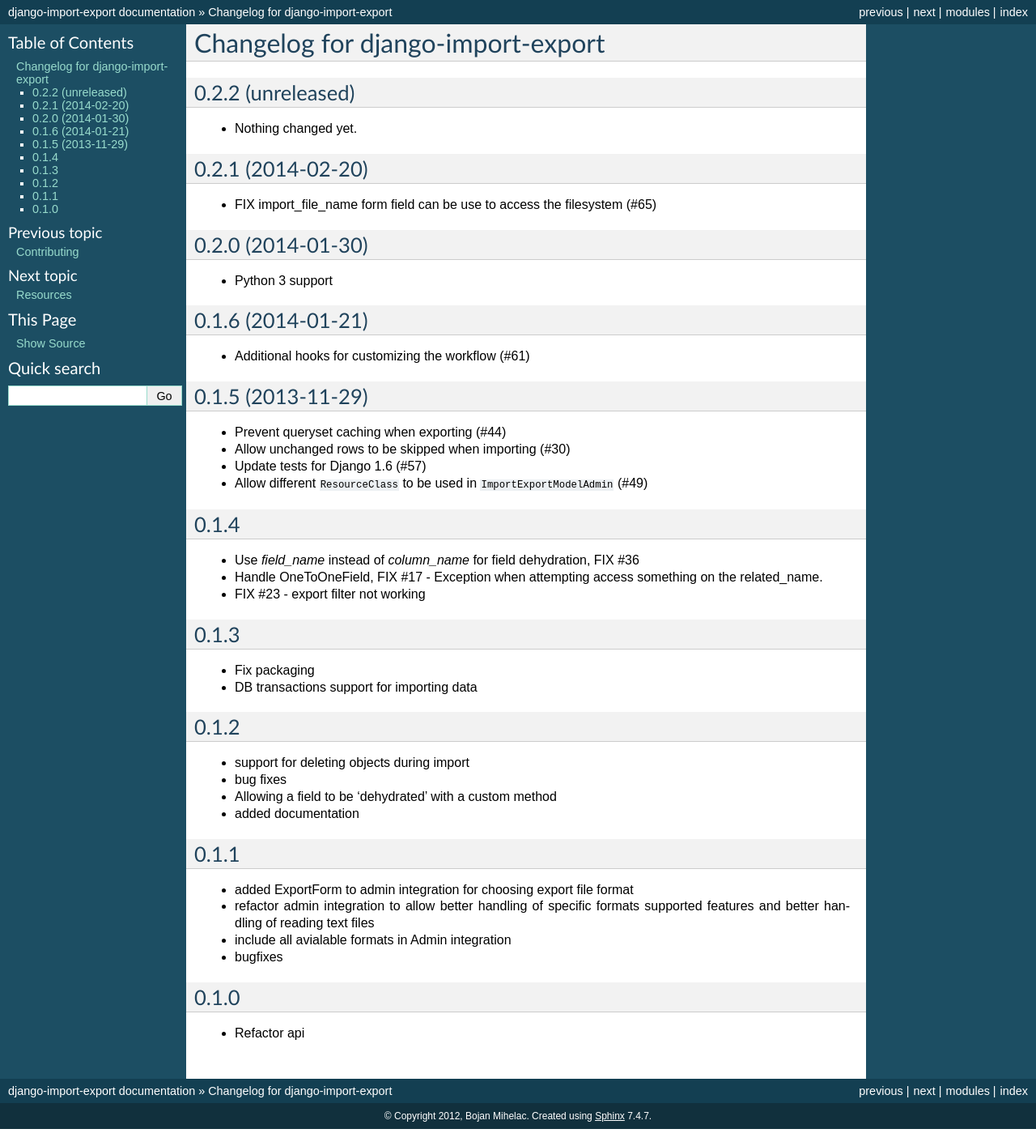
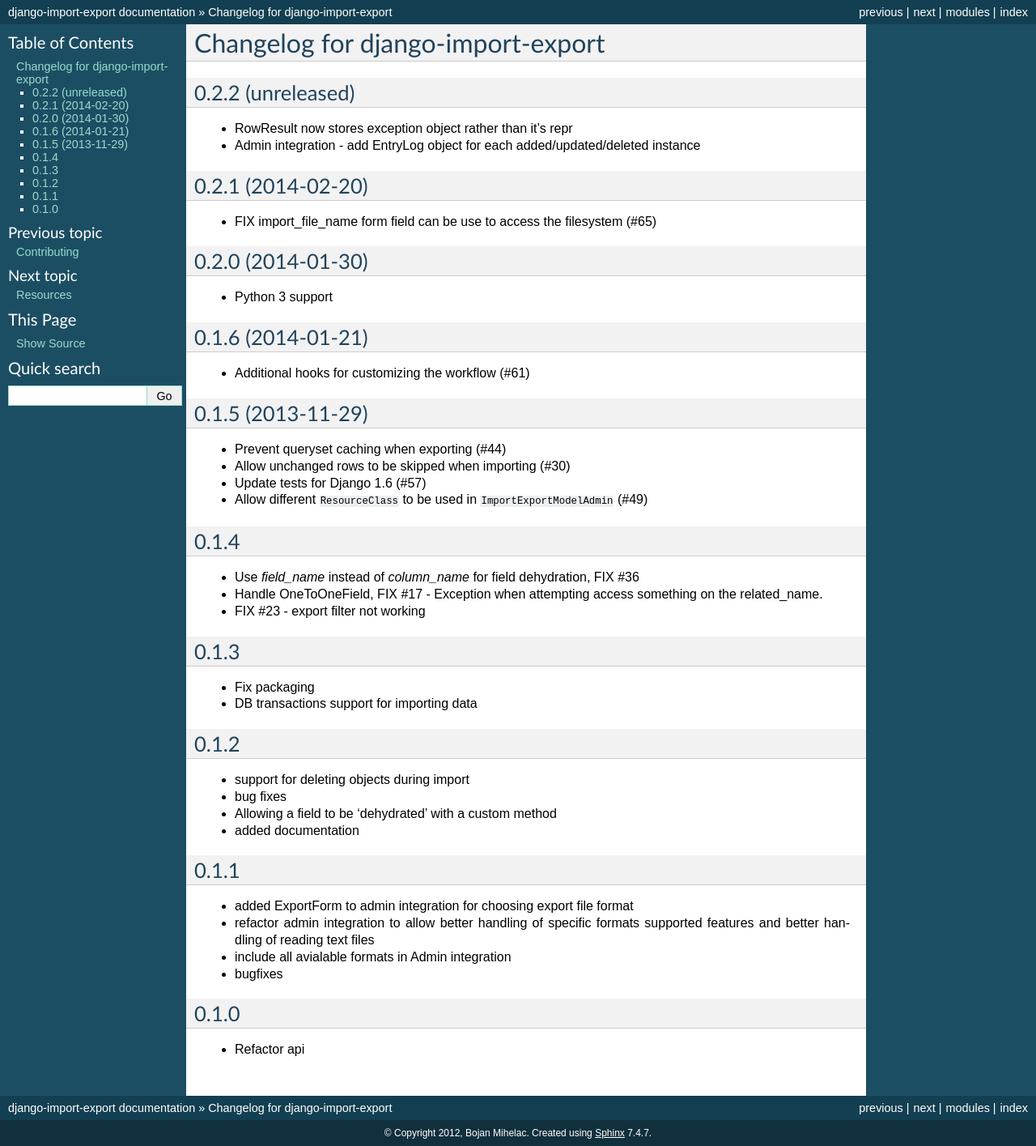
Before and after one commit to django-import-export/django-import-export, a Sphinx documentation site: the page built from docs/changelog.rst, in a window 1280 px wide. Shown: the whole page at 81% size. Built offline with Sphinx 7.4.7, drawn with Linux system fonts in a browser that asks for light colours; the version number could not be read and is left out; before the commit the page ends 1394 px from its top, so only the background shows below that.

Commit message:
Update changelog.rst

```diff
--- a/docs/changelog.rst
+++ b/docs/changelog.rst
@@ -4,7 +4,9 @@
 0.2.2 (unreleased)
 ------------------
 
-- Nothing changed yet.
+- RowResult now stores exception object rather than it's repr
+
+- Admin integration - add EntryLog object for each added/updated/deleted instance
 
 
 0.2.1 (2014-02-20)
```
